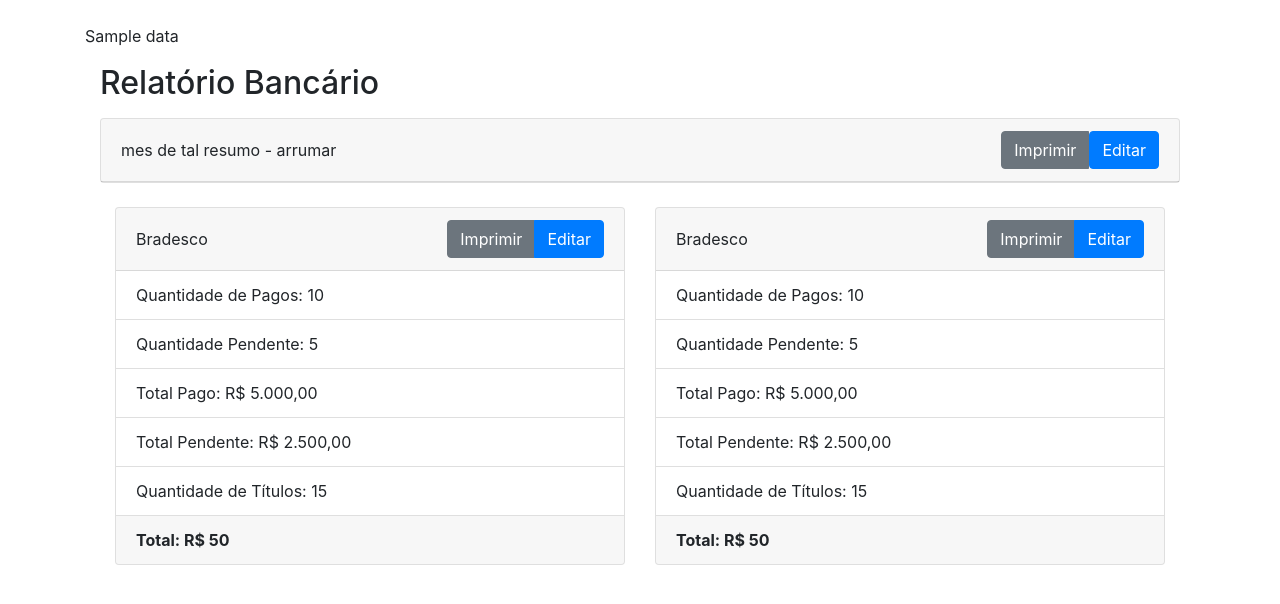
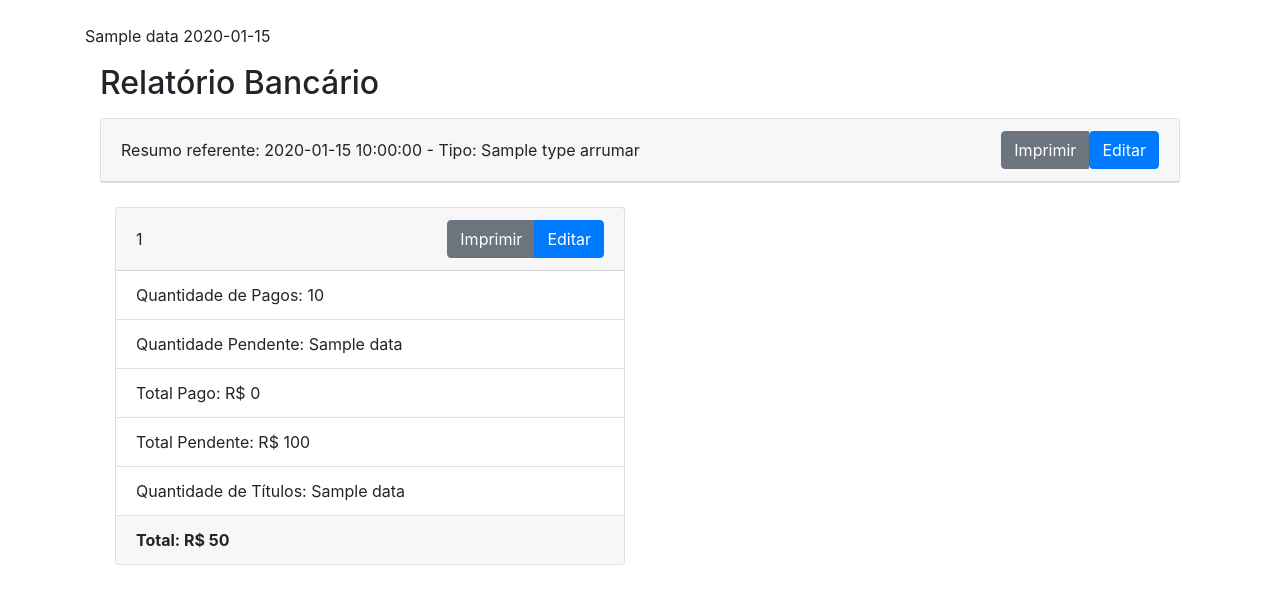
Before and after one commit to alexodisseus/controle-de-cotas, a Flask app: template cdc/templates/report/view.html in a window 1280 px wide. Shown: the part 99-703 px from the top of the page. Run offline with Flask 3, Linux system fonts and the light colour scheme; the template is opened without the code that fills it: most values are stand-ins (such as "Sample title", 1, 10 or a date in 2020); some libraries are stand-ins or nearby versions.

Commit message:
novo metodo

```diff
--- a/cdc/report.py
+++ b/cdc/report.py
@@ -86,10 +86,11 @@
 		model.save_report(relatorio , pendentes)
 
 
-	data = model.list_report_id(id)
+	data = model.list_report_resume_id(id)
+	fechamento = model.get_closure(id)
 
 
-	return render_template('report/view.html' , data = data  , id=id)
+	return render_template('report/view.html' , data = data  , fechamento = fechamento)
 
 
 
--- a/cdc/templates/report/view.html
+++ b/cdc/templates/report/view.html
@@ -8,15 +8,16 @@
 {% endblock %}
 {% block content %}
 {{data}}
+{{fechamento}}
 
 <div class="container mt-3">
   <h2>Relatório Bancário</h2>
     <div class="card mt-3">
       <div class="card-header d-flex justify-content-between align-items-center">
-        mes de tal resumo - arrumar
+        Resumo referente: {{fechamento.date}} - Tipo: {{fechamento.type}}   arrumar
           <div class="btn-group" role="group" aria-label="Ações">
             <button type="button" class="btn btn-secondary">Imprimir</button>
-            <a href="{{url_for('report.edit',id=id)}}">
+            <a href="{{url_for('report.edit',id=fechamento.id)}}">
             <button type="button" class="btn btn-primary">Editar</button>
             </a>
           </div>
@@ -27,10 +28,15 @@
 
 <div class="container mt-4">
   <div class="row">
+
+  {%if data:%}
+    {%for x in data:%}
+    {% set valor1 = x[1] | int %}
+    {% set valor2 = x[2] | int %}
+
     <div class="col-md-6">
       <div class="card">
-        <div class="card-header d-flex justify-content-between align-items-center">
-          Bradesco
+        <div class="card-header d-flex justify-content-between align-items-center">{{x[0]}}
           <div class="btn-group" role="group" aria-label="Ações">
             <button type="button" class="btn btn-secondary">Imprimir</button>
             <button type="button" class="btn btn-primary">Editar</button>
@@ -38,40 +44,29 @@
         </div>
         <ul class="list-group list-group-flush">
           <li class="list-group-item">Quantidade de Pagos: 10</li>
-          <li class="list-group-item">Quantidade Pendente: 5</li>
-          <li class="list-group-item">Total Pago: R$ 5.000,00</li>
-          <li class="list-group-item">Total Pendente: R$ 2.500,00</li>
-          <li class="list-group-item">Quantidade de Títulos: 15</li>
+          <li class="list-group-item">Quantidade Pendente: {{x[3]}}</li>
+          <li class="list-group-item">Total Pago: R$ 0</li>
+          <li class="list-group-item">Total Pendente: R$ {{valor1*valor2}}</li>
+          <li class="list-group-item">Quantidade de Títulos: {{x[2]}}</li>
         </ul>
         <div class="card-footer">
           <strong>Total: R$ 50</strong>
         </div>
       </div>
     </div>
-    <div class="col-md-6">
-      <div class="card">
-        <div class="card-header d-flex justify-content-between align-items-center">
-          Bradesco
-          <div class="btn-group" role="group" aria-label="Ações">
-            <button type="button" class="btn btn-secondary">Imprimir</button>
-            <button type="button" class="btn btn-primary">Editar</button>
-          </div>
-        </div>
-        <ul class="list-group list-group-flush">
-          <li class="list-group-item">Quantidade de Pagos: 10</li>
-          <li class="list-group-item">Quantidade Pendente: 5</li>
-          <li class="list-group-item">Total Pago: R$ 5.000,00</li>
-          <li class="list-group-item">Total Pendente: R$ 2.500,00</li>
-          <li class="list-group-item">Quantidade de Títulos: 15</li>
-        </ul>
-        <div class="card-footer">
-          <strong>Total: R$ 50</strong>
-        </div>
-      </div>
+    {%endfor%}
+  {%endif%}
+
+
     </div>
 
     <!-- Adicione mais colunas para outros bancos conforme necessário -->
   </div>
+
+
+
+
+
 </div>
 
 {% endblock %}
```
Also changed, not shown: cdc/model.py (+12 -5 lines), 1 other file.
